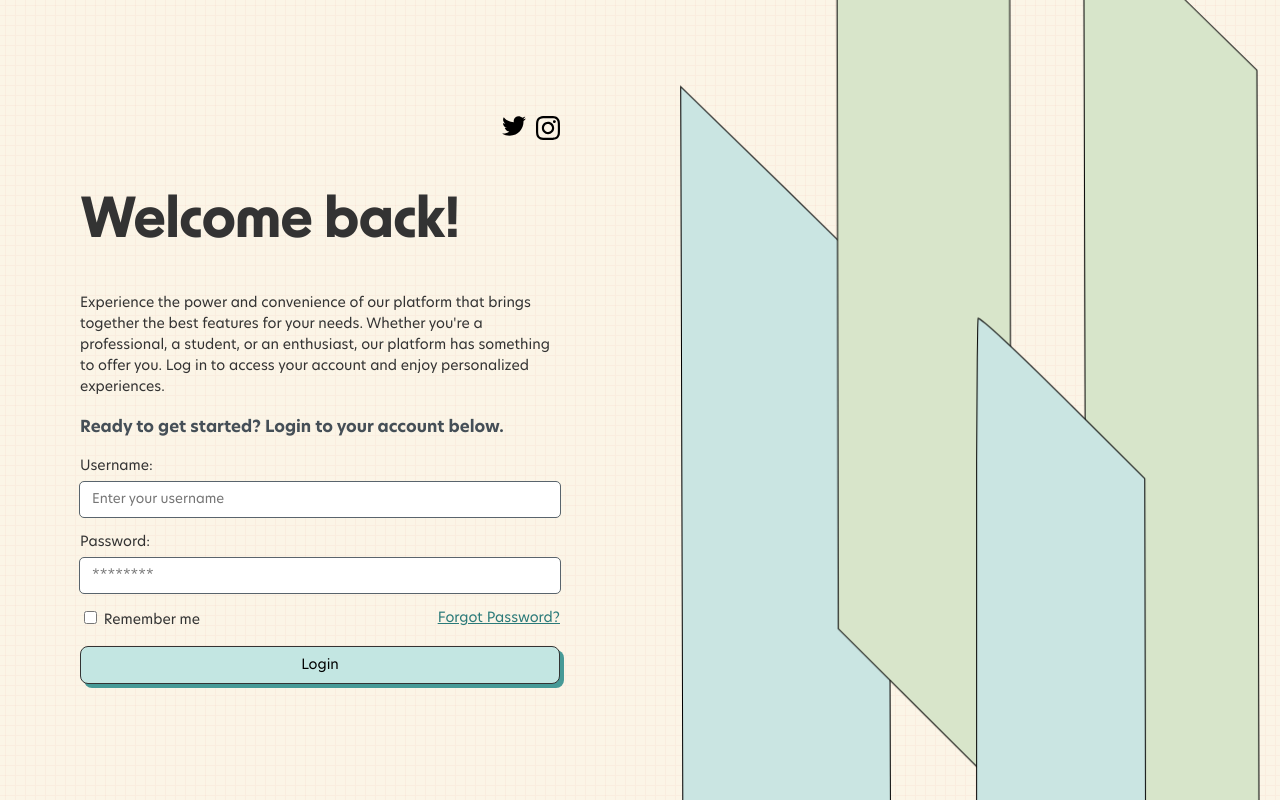
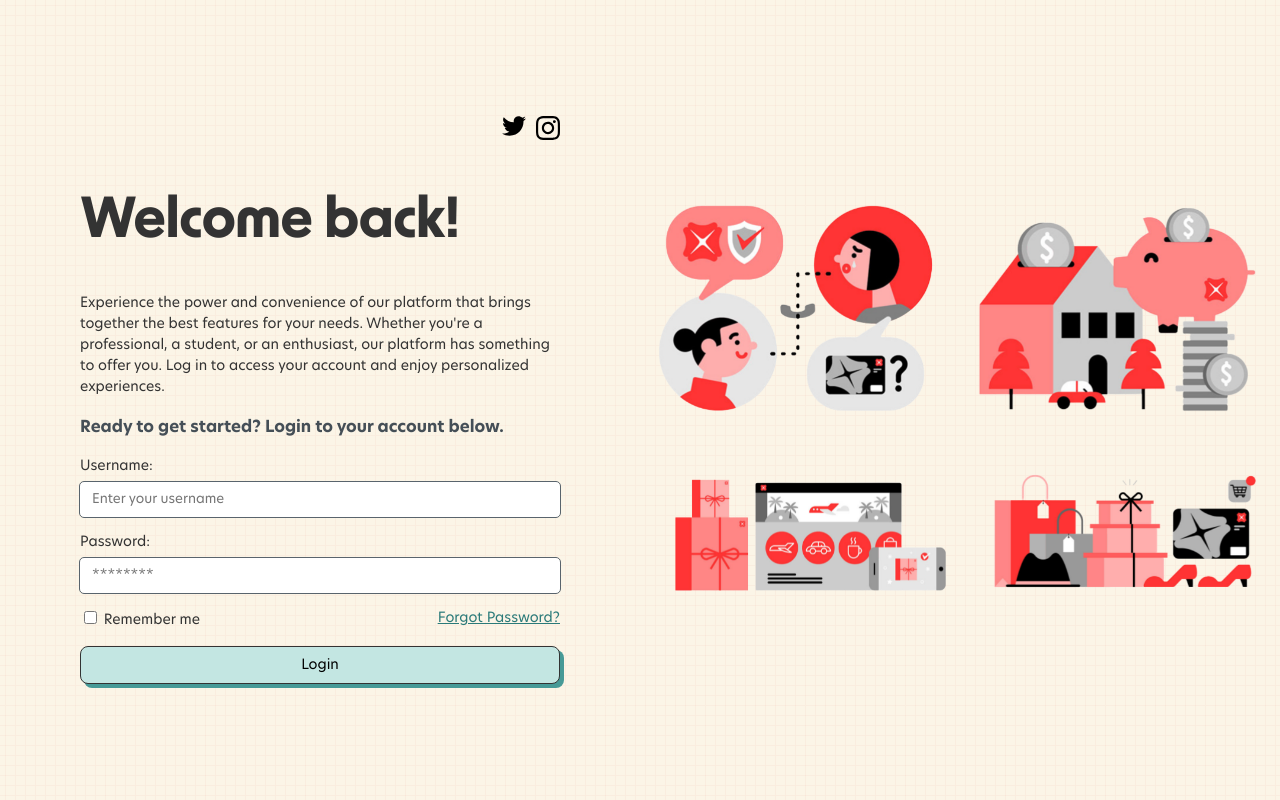
Before and after one commit to rachellesg/dbs-test, an Angular app: page / in a window 1280 px wide. Built offline with nearby package versions, Linux system fonts and the light colour scheme.

Commit message:
update design layout

```diff
--- a/src/app/app.component.scss
+++ b/src/app/app.component.scss
@@ -1,10 +1,8 @@
 @import "../_variables.scss";
 
 .wrapper {
-  width: 80vw;
   height: 100vh;
   display: flex;
-  grid-column-gap: 40px;
   align-items: center;
 }
 
--- a/src/components/hero/hero.component.html
+++ b/src/components/hero/hero.component.html
@@ -1,17 +1,10 @@
 <div class="hero_image">
-  <svg viewBox="0 0 571 982" fill="none" xmlns="http://www.w3.org/2000/svg">
-    <path
-      d="M2.0476 560.067L3.42516 1036.79L106.099 1139.04L208.064 1240.59L206.685 763.353L205.303 285.117L102.637 184.382L102.636 184.381L0.675082 85.0889L2.0476 560.067Z"
-      fill="#CAE5E2" stroke="black" class="slide-down" />
-    <path
-      d="M154.603 141.624L155.535 617.9L240.913 702.93L325.582 787.253L324.649 310.46L323.713 -167.331L238.343 -250.841L238.342 -250.843L153.674 -332.916L154.603 141.624Z"
-      fill="#D8E5CA" stroke="black" class="slide-up" />
-    <path
-      d="M397.987 378.006L399.303 854.665L484.819 939.832L569.625 1024.29L568.307 547.115L566.986 68.9403L481.479 -14.7055L481.478 -14.7071L396.675 -96.9149L397.987 378.006Z"
-      fill="#D7E5CA" stroke="black" class="slide-down" />
-    <path
-      d="M291.544 787.767L292.577 1259.6L376.092 1342.78L458.899 1425.24L457.855 948.341L456.809 470.437L376.336 390.291C354.091 368.138 333.562 348.26 318.359 334.159C310.756 327.108 304.491 321.507 300.011 317.789C297.769 315.929 295.986 314.549 294.71 313.696C294.069 313.267 293.578 312.986 293.232 312.841C293.164 312.812 293.105 312.791 293.057 312.775C293.044 312.867 293.031 312.98 293.017 313.117C292.973 313.561 292.928 314.211 292.884 315.064C292.797 316.769 292.712 319.264 292.631 322.511C292.469 329.003 292.321 338.486 292.187 350.64C291.921 374.948 291.712 409.928 291.57 452.996C291.284 539.131 291.259 657.615 291.544 787.767Z"
-      fill="#CAE5E2" stroke="black" class="slide-up" />
-  </svg>
-
+  <div class="row">
+    <div class="image banking"><img src="../../assets/images/banking.png" /></div>
+    <div class="image savings"><img src="../../assets/images/savings.png" /></div>
+  </div>
+  <div class="row">
+    <div class="image transactions"><img src="../../assets/images/transactions.png" /></div>
+    <div class="image shopping"><img src="../../assets/images/shopping.png" /></div>
+  </div>
 </div>
--- a/src/components/hero/hero.component.scss
+++ b/src/components/hero/hero.component.scss
@@ -1,13 +1,35 @@
 @import "../../variables";
+@import "../../animations";
 
 .hero_image {
-  height: 100vh;
-  width: 581px;
-  z-index: -1;
+  width: 50vw;
+  position: relative;
+  display: flex;
+  flex-wrap: wrap;
+  .image {
+    &.banking,
+    &.shopping {
+      animation: floatingCloud 2s infinite;
+    }
+    &.transactions,
+    &.savings {
+      animation: floatingCloud 2.5s infinite;
+    }
+    img {
+      max-width: 100%;
+    }
+  }
+  .row {
+    width: 100%;
+    display: flex;
+    justify-content: center;
+    align-items: baseline;
+  }
 }
 
 @media screen and (max-width: 768px) {
   .hero_image {
+    z-index: -1;
     transform: rotate(90deg);
     position: fixed;
     bottom: -660px;
@@ -23,46 +45,3 @@
     bottom: -370px;
   }
 }
-
-.slide-down {
-  color: $color-secondary-4;
-  animation: slideDown 1.5s ease-in-out forwards;
-}
-
-@keyframes slideDown {
-  0% {
-    transform: translateY(-100%);
-  }
-  100% {
-    transform: translateY(0);
-  }
-}
-
-.slide-up {
-  color: $color-secondary-4;
-  animation: slideUp 1.5s ease-in-out forwards;
-}
-
-@keyframes slideUp {
-  0% {
-    transform: translateY(+100%);
-  }
-  100% {
-    transform: translateY(0);
-  }
-}
-
-// @media screen and (min-width: 442px) and (max-width: 990px) {
-//   .slide-up,
-//   .slide-down {
-//     animation: slideOut 2s ease forwards;
-//   }
-//   @keyframes slideOut {
-//     0% {
-//       transform: translateY(+100%);
-//     }
-//     100% {
-//       transform: translateY(-200%);
-//     }
-//   }
-// }
--- a/src/components/login/login.component.scss
+++ b/src/components/login/login.component.scss
@@ -1,7 +1,10 @@
 @import "../../variables";
+@import "../../animations";
 
 .login-wrapper {
   margin: 0 auto;
+  opacity: 0;
+  animation: slideInAnimation 1.5s ease-in-out forwards;
 }
 
 .input-element {
@@ -83,23 +86,3 @@ h1 {
   overflow: hidden;
   white-space: nowrap;
 }
-
-@-webkit-keyframes animated-text {
-  0% {
-    width: 0;
-  }
-
-  to {
-    width: 400px;
-  }
-}
-
-@keyframes animated-text {
-  0% {
-    width: 0;
-  }
-
-  to {
-    width: 400px;
-  }
-}
```
